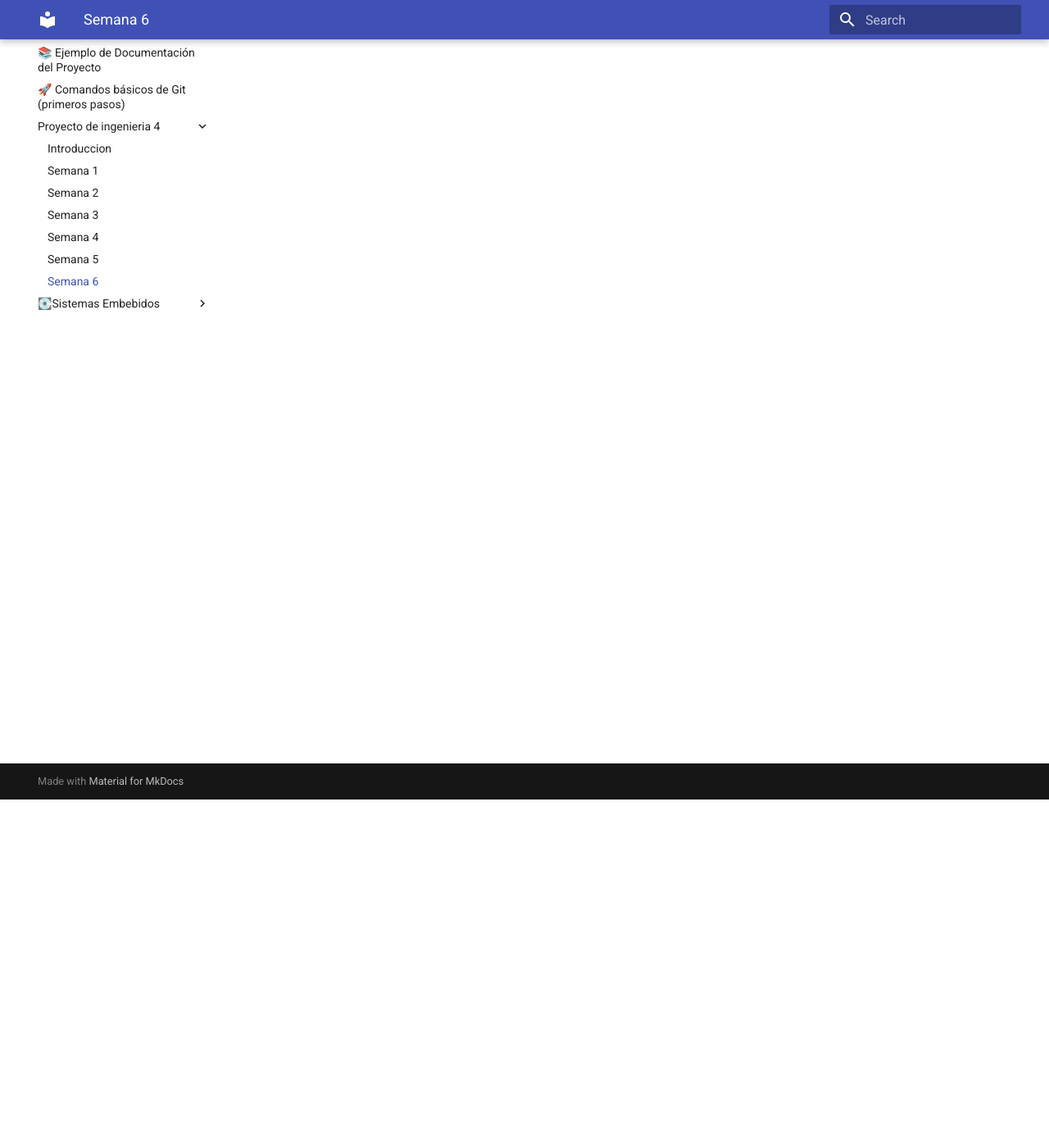
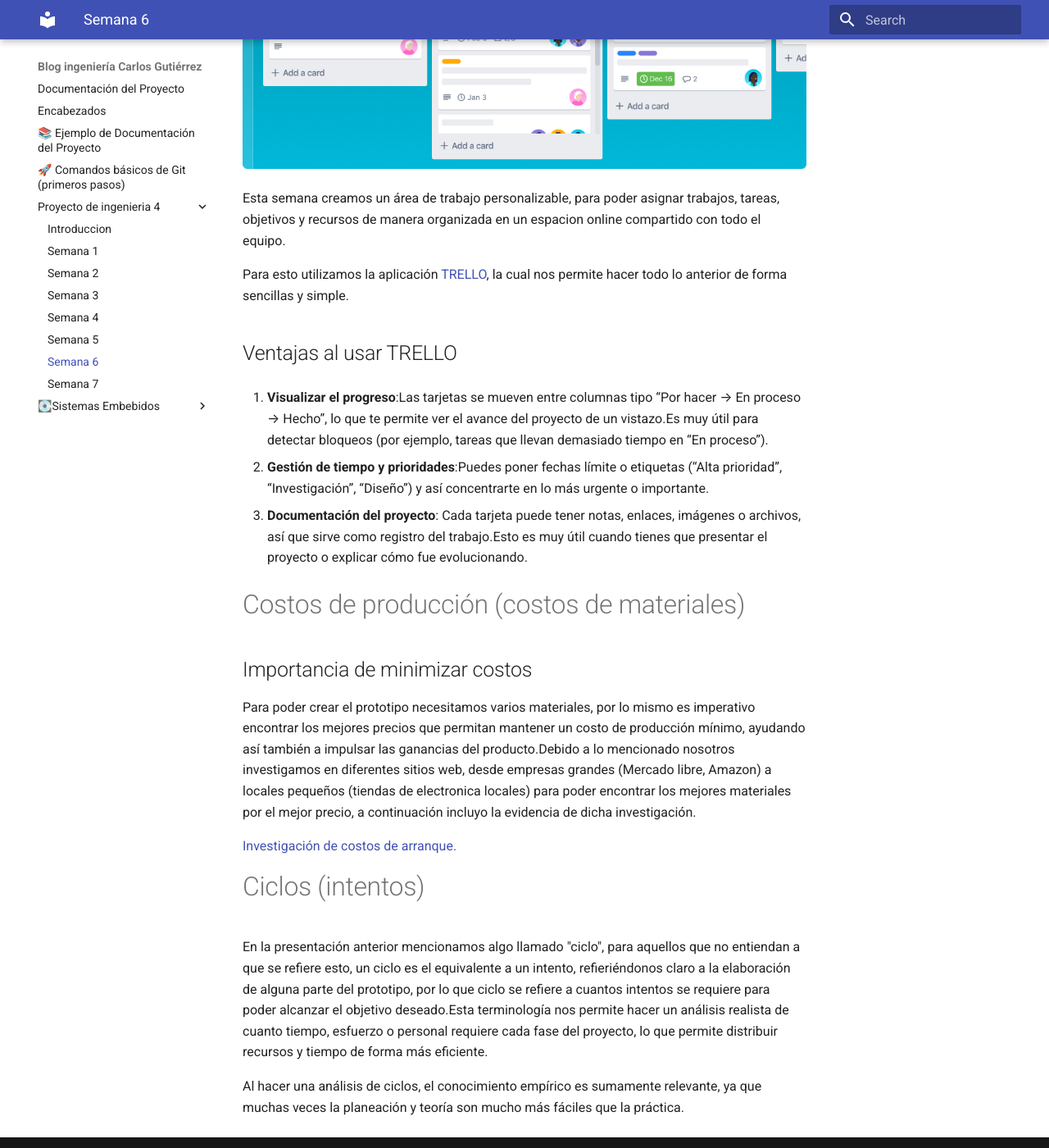
Before and after one commit to CharlyBoy005/Portafolio_IBERO_Carlos-Gutierrez, an MkDocs documentation site: the page built from docs/Proyecto_de_ingenieria 4/Semana6.md, in a window 1280 px wide and 1400 px high, scrolled down 425 px. Shown: the whole window at 82% size. Built offline with MkDocs 1.6.1 and Material for MkDocs 9.7.7, drawn with Linux system fonts in a browser that asks for light colours; some of the changed text lies outside the part shown.

Commit message:
Añadi toques finales

```diff
--- a/docs/Proyecto_de_ingenieria 4/Semana6.md
+++ b/docs/Proyecto_de_ingenieria 4/Semana6.md
@@ -1,7 +1,34 @@
 # Semana 6
+
+# Tarjetas de trabajo
+
+![Tarjetas de trabajo](../recursos/imgs/TRELLO.png)
 
 Esta semana creamos un área de trabajo personalizable, para poder asignar trabajos, tareas, objetivos y recursos de manera organizada en un espacion online compartido con todo el equipo.
 
-Para esto utilizamos la aplicación [TRELLO?](https://trello.com/invite/b/68d7066f0c96b7846639e797/ATTIac55f3441ae5fe32221509fa34143271A305B524/proyectos-de-ingenieria-4), la cual nos permite hacer todo lo anterior de forma sencillas y simple.
+Para esto utilizamos la aplicación [TRELLO](https://trello.com/invite/b/68d7066f0c96b7846639e797/ATTIac55f3441ae5fe32221509fa34143271A305B524/proyectos-de-ingenieria-4), la cual nos permite hacer todo lo anterior de forma sencillas y simple.
 
-## Valor del producto
+## Ventajas al usar TRELLO
+
+1. **Visualizar el progreso**:Las tarjetas se mueven entre columnas tipo “Por hacer → En proceso → Hecho”, lo que te permite ver el avance del proyecto de un vistazo.Es muy útil para detectar bloqueos (por ejemplo, tareas que llevan demasiado tiempo en “En proceso”).
+
+2. **Gestión de tiempo y prioridades**:Puedes poner fechas límite o etiquetas (“Alta prioridad”, “Investigación”, “Diseño”) y así concentrarte en lo más urgente o importante.
+
+3. **Documentación del proyecto**: Cada tarjeta puede tener notas, enlaces, imágenes o archivos, así que sirve como registro del trabajo.Esto es muy útil cuando tienes que presentar el proyecto o explicar cómo fue evolucionando.
+
+# Costos de producción (costos de materiales)
+
+## Importancia de minimizar costos
+
+Para poder crear el prototipo necesitamos varios materiales, por lo mismo es imperativo encontrar los mejores precios que permitan mantener un costo de producción mínimo, ayudando así también a impulsar las ganancias del producto.Debido a lo mencionado nosotros investigamos en diferentes sitios web, desde empresas grandes (Mercado libre, Amazon) a locales pequeños  (tiendas de electronica locales) para poder encontrar los mejores materiales por el mejor precio, a continuación incluyo la evidencia de dicha investigación.
+
+[Investigación de costos de arranque.](https://www.canva.com/design/DAG1bsu4Fcg/8mSzcyeuKD5USAmkrbKcHw/edit?utm_content=DAG1bsu4Fcg&utm_campaign=designshare&utm_medium=link2&utm_source=sharebutton)
+
+
+
+
+# Ciclos (intentos)
+
+En la presentación anterior mencionamos algo llamado "ciclo", para aquellos que no entiendan a que se refiere esto, un ciclo es el equivalente a un intento, refieriéndonos claro a la elaboración de alguna parte del prototipo, por lo que ciclo se refiere a cuantos intentos se requiere para poder alcanzar el objetivo deseado.Esta terminología nos permite hacer un análisis realista de cuanto tiempo, esfuerzo o personal requiere cada fase del proyecto, lo que permite distribuir recursos y tiempo de forma más eficiente.
+
+Al hacer una análisis de ciclos, el conocimiento empírico es sumamente relevante, ya que muchas veces la planeación y teoría son mucho más fáciles que la práctica.
```
Also changed, not shown: docs/Proyecto_de_ingenieria 4/Semana7.md (added, +15 -0 lines), docs/recursos/imgs/TRELLO.png (added).
